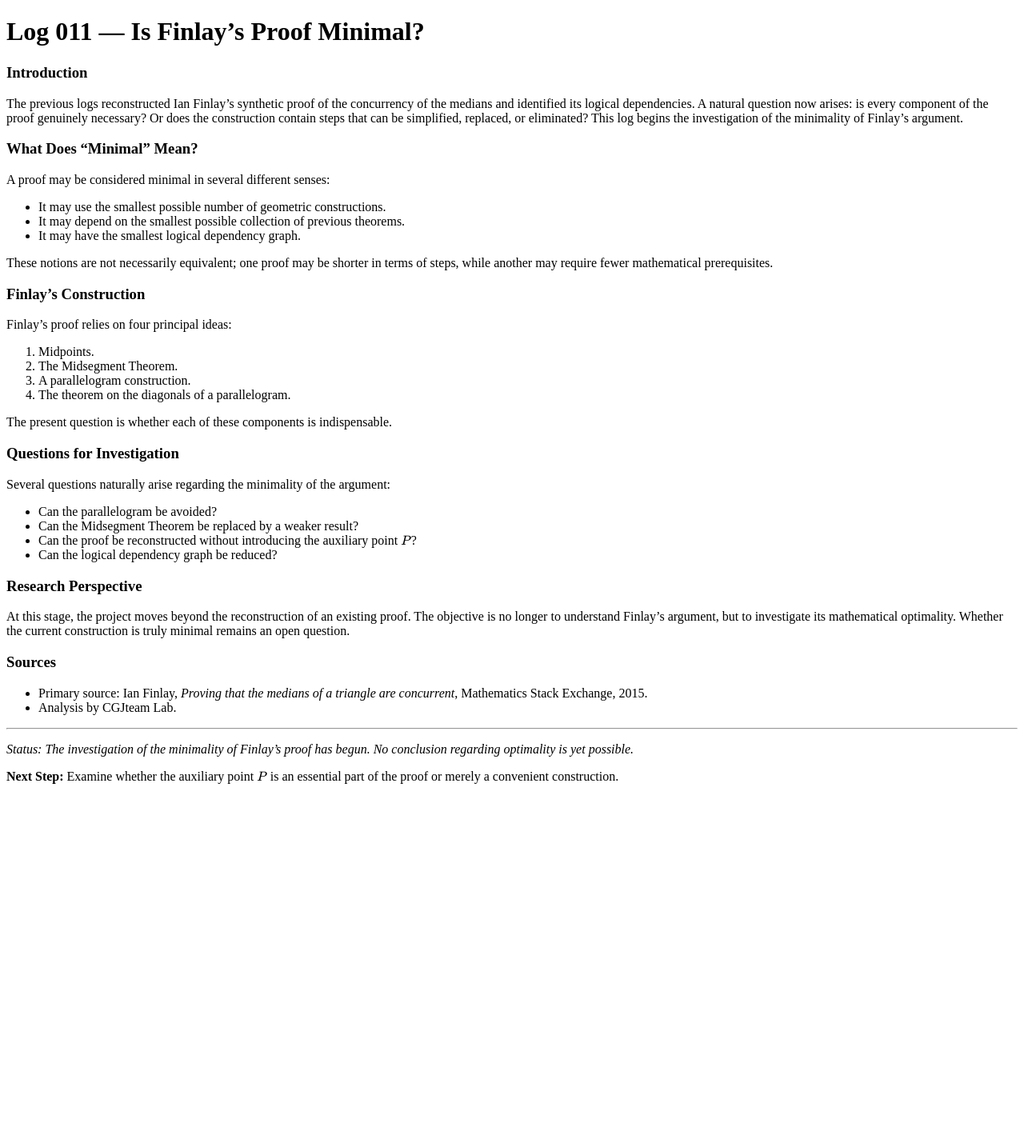
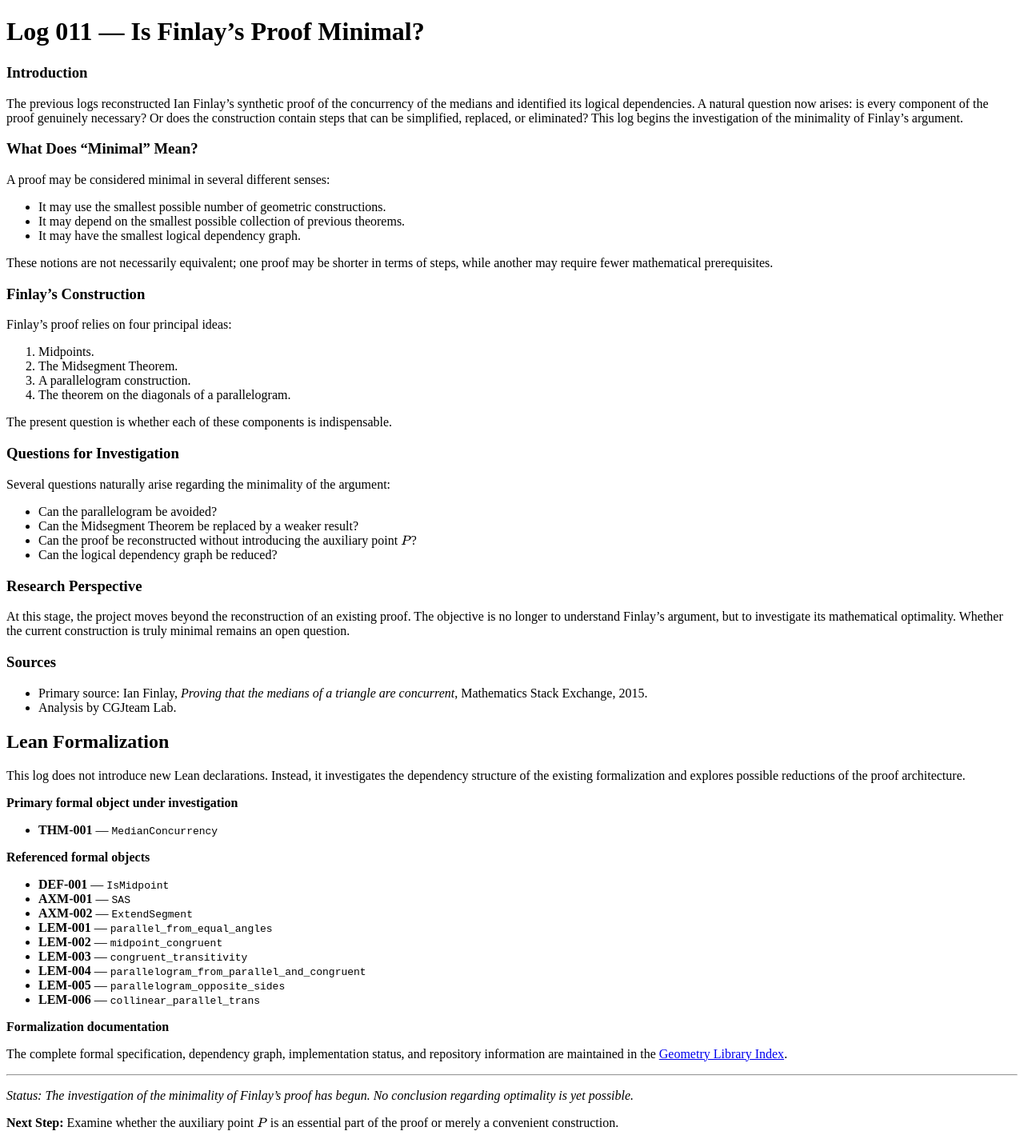
Before and after one commit to cgjteam/cgjteam.github.io, a Jekyll site: the page built from log-011.md, in a window 1280 px wide. Shown: the whole page at 80% size. Built offline with Jekyll 4.4.1, drawn with Linux system fonts in a browser that asks for light colours; our own code applies the rules of GitHub Pages for plain Markdown files; before the commit the page ends 996 px from its top, so only the background shows below that.

Commit message:
Update log-011.md

```diff
--- a/log-011.md
+++ b/log-011.md
@@ -38,6 +38,30 @@
 * Primary source: Ian Finlay, *Proving that the medians of a triangle are concurrent*, Mathematics Stack Exchange, 2015.
 * Analysis by CGJteam Lab.
 
+## Lean Formalization
+
+This log does not introduce new Lean declarations. Instead, it investigates the dependency structure of the existing formalization and explores possible reductions of the proof architecture.
+
+**Primary formal object under investigation**
+
+- **THM-001** — `MedianConcurrency`
+
+**Referenced formal objects**
+
+- **DEF-001** — `IsMidpoint`
+- **AXM-001** — `SAS`
+- **AXM-002** — `ExtendSegment`
+- **LEM-001** — `parallel_from_equal_angles`
+- **LEM-002** — `midpoint_congruent`
+- **LEM-003** — `congruent_transitivity`
+- **LEM-004** — `parallelogram_from_parallel_and_congruent`
+- **LEM-005** — `parallelogram_opposite_sides`
+- **LEM-006** — `collinear_parallel_trans`
+
+**Formalization documentation**
+
+The complete formal specification, dependency graph, implementation status, and repository information are maintained in the [Geometry Library Index](./Geometry.md).
+
 ---
 *Status: The investigation of the minimality of Finlay's proof has begun. No conclusion regarding optimality is yet possible.*
 
```
